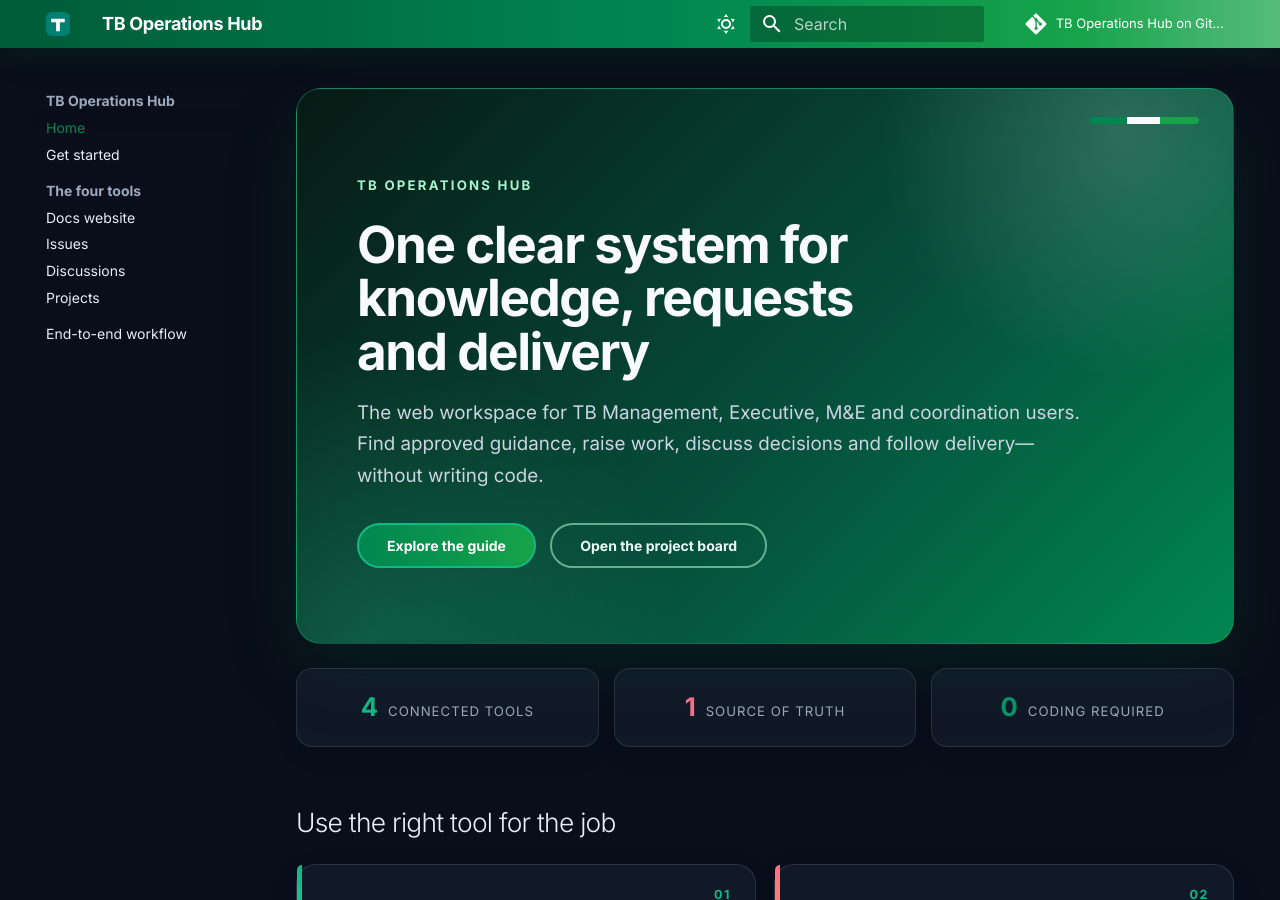
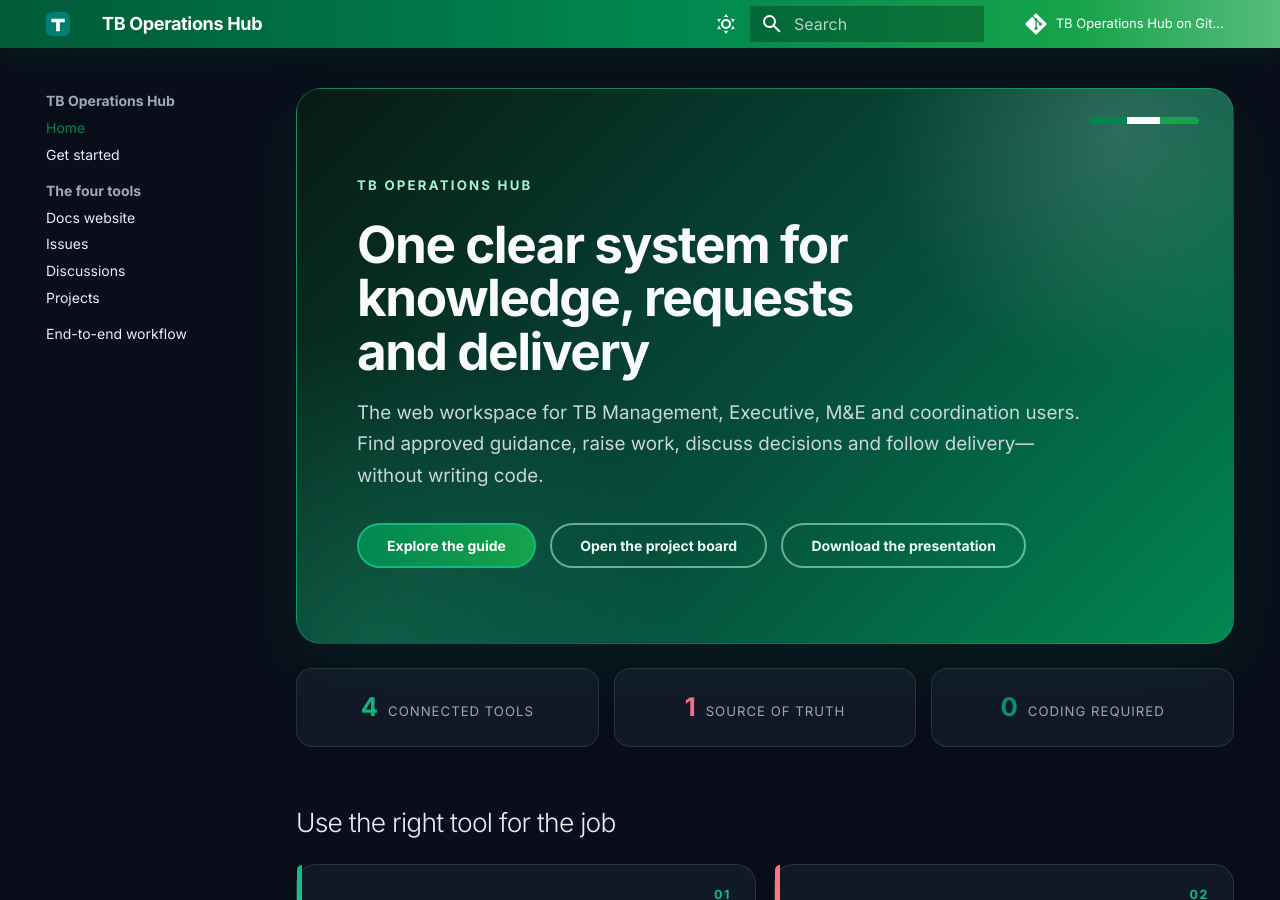
Before and after one commit to traj3ctory/TB-Operations-Hub, an MkDocs documentation site: the page built from docs/index.md, in a window 1280 px wide and 900 px high. Built offline with MkDocs 1.6.1 and Material for MkDocs 9.7.7, drawn with Linux system fonts in a browser that asks for light colours; comment, search, counter and statistics services are not loaded.

Commit message:
Publish the TB Operations Hub presentation

```diff
--- a/docs/index.md
+++ b/docs/index.md
@@ -12,6 +12,7 @@ The web workspace for TB Management, Executive, M&E and coordination users. Find
 
 [Explore the guide](getting-started.md){ .md-button .md-button--primary }
 [Open the project board](https://github.com/users/traj3ctory/projects/2){ .md-button }
+[Download the presentation](downloads/TB-Operations-Hub-Guide.pptx){ .md-button }
 </section>
 
 <div class="tb_signal" markdown>
```
Also changed, not shown: 1 other file.
